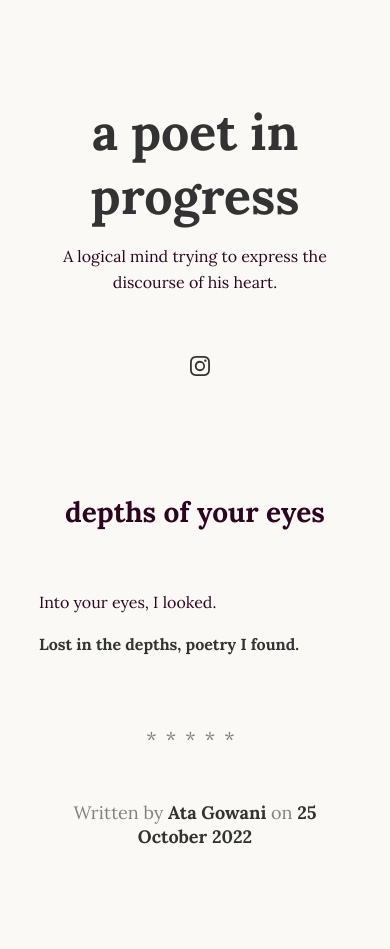
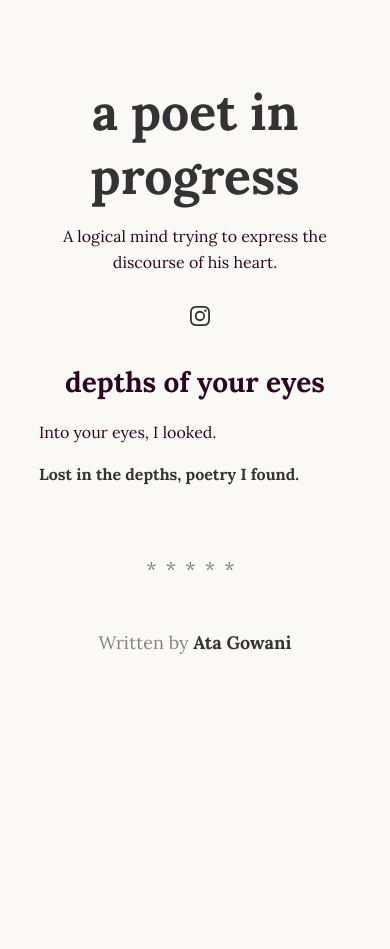
Before and after one commit to AtaGowani/apoetinprogress, a Jekyll site: the page built from _posts/2022-10-24-depths-of-your-eyes.markdown, in a window 390 px wide. Built offline with Jekyll 4.4.1, drawn with Linux system fonts in a browser that asks for light colours; nearby versions of some CDN libraries; library files that are not in the unit come from our copies; after the commit the page ends 900 px from its top, so only the background shows below that.

Commit message:
Update mobile UI

```diff
--- a/_includes/post/about.html
+++ b/_includes/post/about.html
@@ -3,6 +3,6 @@
     <div class="about__text">
         Written by <strong> {% if page.author.fullname %} {{ page.author.fullname }} {% else %}
             <a href="{{ site.author.website }}"> {{site.author.fullname }} </a> {% endif %}</strong>
-        on <strong>{{ page.date | date: "%d %B %Y" }}</strong>
+        <!-- on <strong>{{ page.date | date: "%d %B %Y" }}</strong> -->
     </div>
 </div>
--- a/_sass/_default.scss
+++ b/_sass/_default.scss
@@ -63,7 +63,7 @@ strong {
 /* =Header */
 .wrapper {
     max-width: 800px;
-    margin: 100px auto;
+    margin: 80px auto;
 }
 
 .header {
@@ -263,12 +263,12 @@ strong {
 
     .social-links {
         font-size: 30px;
-        margin-top: 35px;
+        margin: 5px 0;
     }
 
     .page-title {
-        margin-top: 80px;
-        margin-bottom: 60px;
+        margin-top: 25px;
+        margin-bottom: 20px;
     }
 
     .page-title__text {
```
